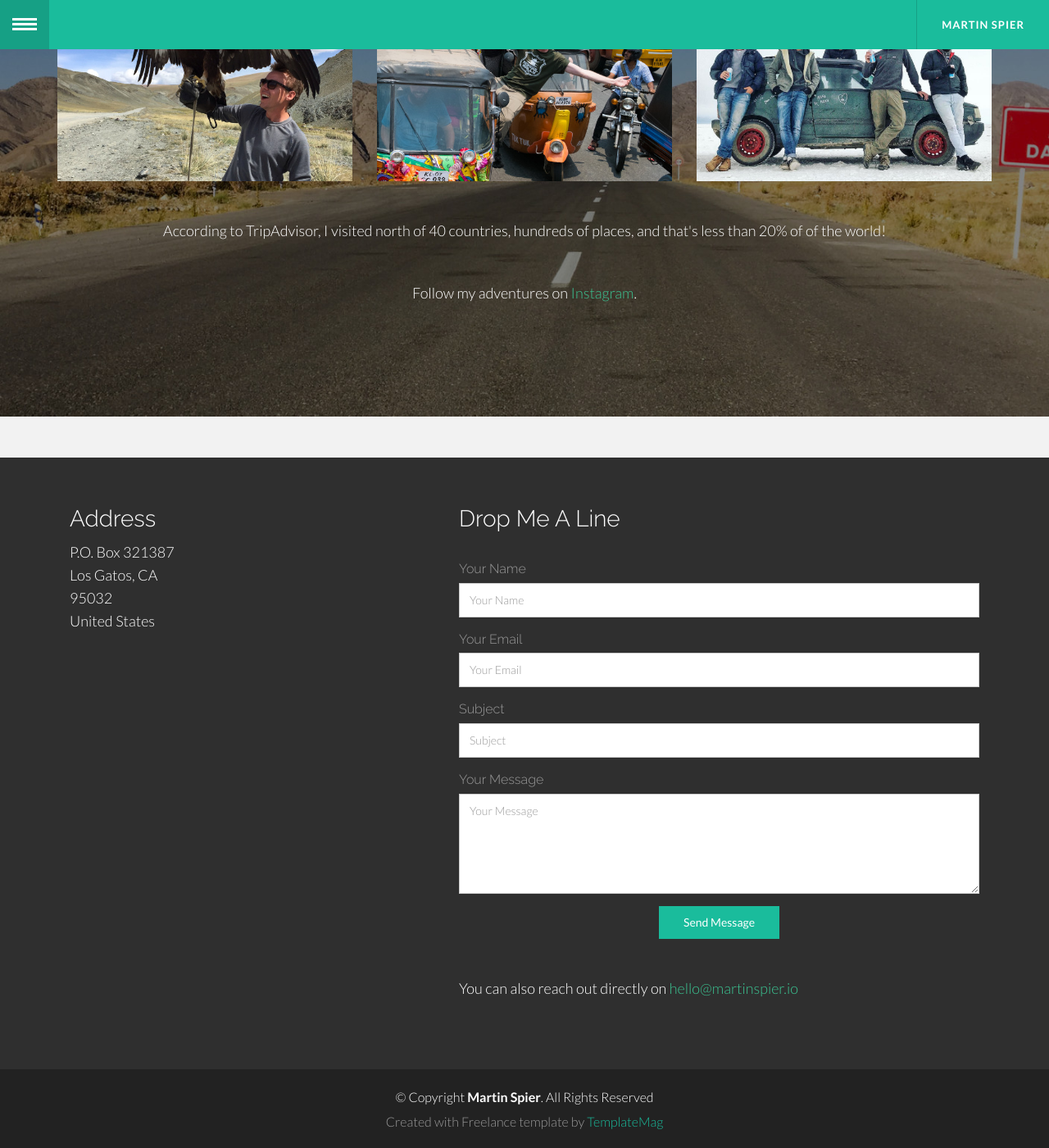
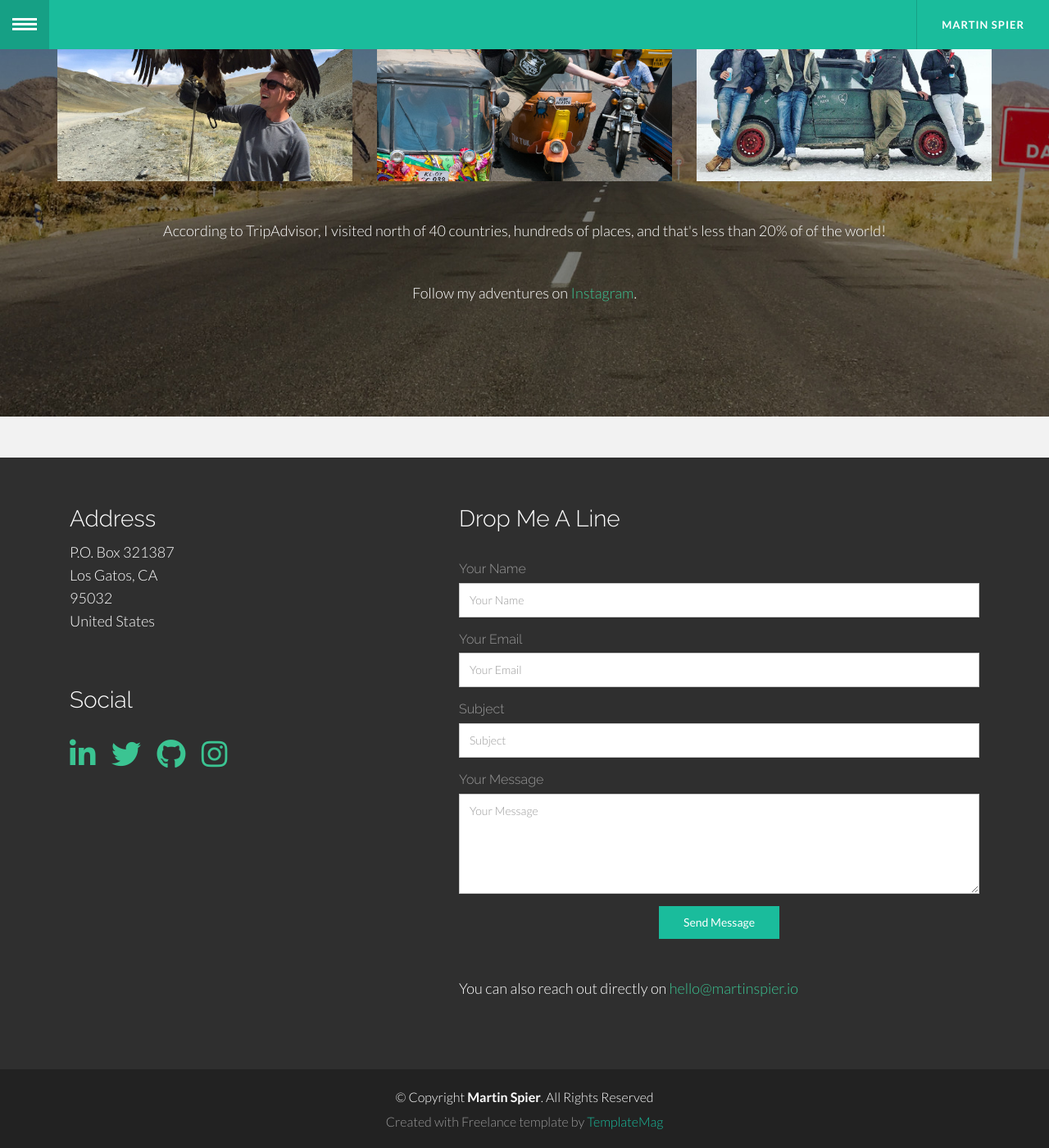
Before and after one commit to spiermar/spiermar.github.io, a Jekyll site: the page built from index.html, in a window 1280 px wide and 1400 px high, scrolled down 3942 px. Shown: the whole window at 82% size. Built offline with Jekyll 4.4.1, drawn with Linux system fonts in a browser that asks for light colours; nearby versions of some CDN libraries.

Commit message:
feat: social links

```diff
--- a/_config.yml
+++ b/_config.yml
@@ -33,3 +33,6 @@ medium:
 
 instagram:
   url:             https://www.instagram.com/unchartedcorners
+
+twitter:
+  url:             https://twitter.com/spiermar
--- a/_includes/adventures.html
+++ b/_includes/adventures.html
@@ -152,7 +152,7 @@
     <p>According to TripAdvisor, I visited north of 40 countries, hundreds of places, and that's less than 20% of of
       the world!</p>
     <br>
-    <p>Follow my adventures on <a href="https://www.instagram.com/unchartedcorners" target="_blank">Instagram</a>.</p>
+    <p>Follow my adventures on <a href="{{ site.instagram.url }}" target="_blank">Instagram</a>.</p>
   </div>
   <!-- /container -->
 </div>
--- a/_includes/footer.html
+++ b/_includes/footer.html
@@ -6,6 +6,15 @@
       <p>
         P.O. Box 321387<br /> Los Gatos, CA<br /> 95032
         <br /> United States
+      </p>
+      <br>
+      <h3>Social</h3>
+      <br>
+      <p>
+        <a href="{{ site.linkedin.url }}" target="_blank"><i class="fab fa-linkedin-in fa-2x"></i></a>
+        <a href="{{ site.twitter.url }}" target="_blank"><i class="fab fa-twitter fa-2x"></i></a>
+        <a href="{{ site.github.url }}" target="_blank"><i class="fab fa-github fa-2x"></i></a>
+        <a href="{{ site.instagram.url }}" target="_blank"><i class="fab fa-instagram fa-2x"></i></a>
       </p>
     </div>
 
--- a/_includes/head.html
+++ b/_includes/head.html
@@ -12,9 +12,12 @@
   <!-- Google Fonts -->
   <link href="https://fonts.googleapis.com/css?family=Lato:300,400,700,300italic,400italic|Raleway:400,300,700" rel="stylesheet">
 
-  <!-- Bootstrap CSS File -->
+  <!-- Bootstrap -->
   <link rel="stylesheet" href="https://maxcdn.bootstrapcdn.com/bootstrap/3.3.7/css/bootstrap.min.css" integrity="sha384-BVYiiSIFeK1dGmJRAkycuHAHRg32OmUcww7on3RYdg4Va+PmSTsz/K68vbdEjh4u" crossorigin="anonymous">
 
-  <!-- Main Stylesheet File -->
+  <!-- FontAwesome -->
+  <link rel="stylesheet" href="https://use.fontawesome.com/releases/v5.4.1/css/brands.css" integrity="sha384-Px1uYmw7+bCkOsNAiAV5nxGKJ0Ixn5nChyW8lCK1Li1ic9nbO5pC/iXaq27X5ENt" crossorigin="anonymous">
+  <link rel="stylesheet" href="https://use.fontawesome.com/releases/v5.4.1/css/fontawesome.css" integrity="sha384-BzCy2fixOYd0HObpx3GMefNqdbA7Qjcc91RgYeDjrHTIEXqiF00jKvgQG0+zY/7I" crossorigin="anonymous">
+
   <link href="/public/css/style.css" rel="stylesheet">
 </head>
--- a/_includes/sidebar.html
+++ b/_includes/sidebar.html
@@ -1,4 +1,4 @@
-<!-- ========== MAIN MENU ========== -->
+<!-- Menu -->
 <div class="container">
   <ul id="gn-menu" class="gn-menu-main">
     <li class="gn-trigger">
@@ -16,6 +16,10 @@
             <li><a href="#open-source" class="gn-icon gn-icon-fire smoothscroll">Open Source</a></li>
             <li><a href="#adventures" class="gn-icon gn-icon-earth smoothscroll">Adventures</a></li>
             <li><a href="#contact" class="gn-icon gn-icon-envelop smoothscroll">Contact</a></li>
+            <li><a href="{{ site.linkedin.url }}" target="_blank"><i class="fab fa-linkedin-in menu-icon"></i> LinkedIn</a></li>
+            <li><a href="{{ site.twitter.url }}" target="_blank"><i class="fab fa-twitter menu-icon"></i> Twitter</a></li>
+            <li><a href="{{ site.github.url }}" target="_blank"><i class="fab fa-github menu-icon"></i> Github</a></li>
+            <li><a href="{{ site.instagram.url }}" target="_blank"><i class="fab fa-instagram menu-icon"></i> Instagram</a></li>
           </ul>
         </div>
         <!-- /gn-scroller -->
--- a/public/css/style.css
+++ b/public/css/style.css
@@ -773,10 +773,6 @@ input.gn-search:focus {
 
 /* Contact Form */
 
-.contact-form {
-
-}
-
 .contact-form label {
    color: #999;
 }
@@ -864,3 +860,19 @@ input.gn-search:focus {
 .credits {
   color: #999;
 }
+
+#footerwrap .fab {
+  margin-right: 16px;
+}
+
+.menu-icon {
+  display: inline-block;
+  width: 60px;
+  text-align: center;
+  text-transform: none;
+  font-weight: 400;
+  font-style: normal;
+  font-variant: normal;
+  line-height: 1;
+  -webkit-font-smoothing: antialiased
+}
```
